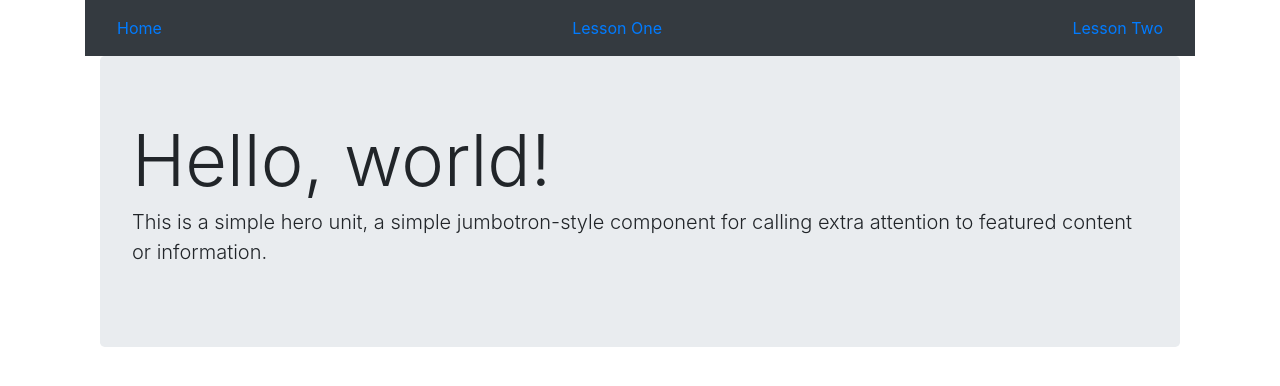
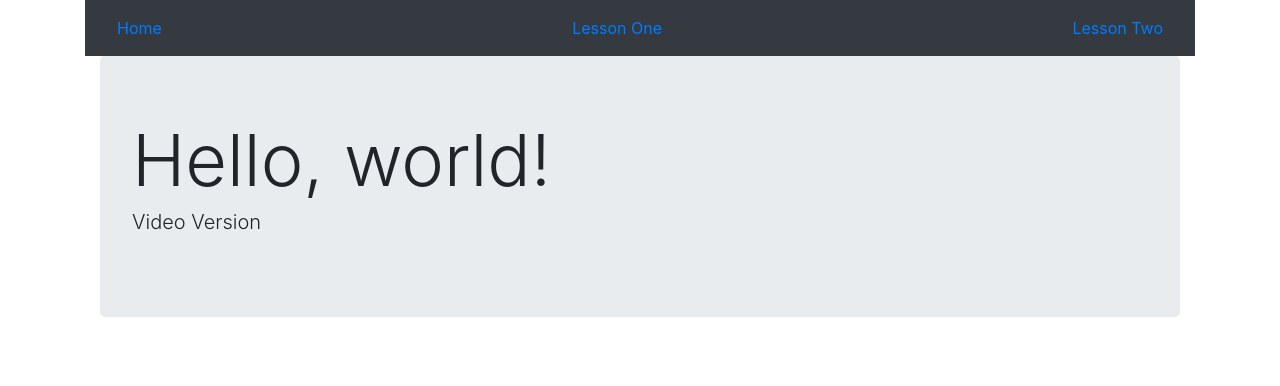
Before and after one commit to howardkitto/ProSpelling, a React (Create React App) app in the folder frontend/: page / in a window 1280 px wide. Shown: the top 386 px of the page. Built offline with nearby package versions, Linux system fonts and the light colour scheme.

Commit message:
ready to deploy with video

```diff
--- a/frontend/src/HomeContainer.js
+++ b/frontend/src/HomeContainer.js
@@ -26,7 +26,7 @@ render(){
         <div className="container">
            <div className="jumbotron">
            <h1 className="display-3">Hello, world!</h1>
-           <p className="lead">This is a simple hero unit, a simple jumbotron-style component for calling extra attention to featured content or information.</p>
+           <p className="lead">Video Version</p>
            </div>
 
       <video  src={rosie}
```
Also changed, not shown: 11 other files (tests, documents, lock files or other folders).
